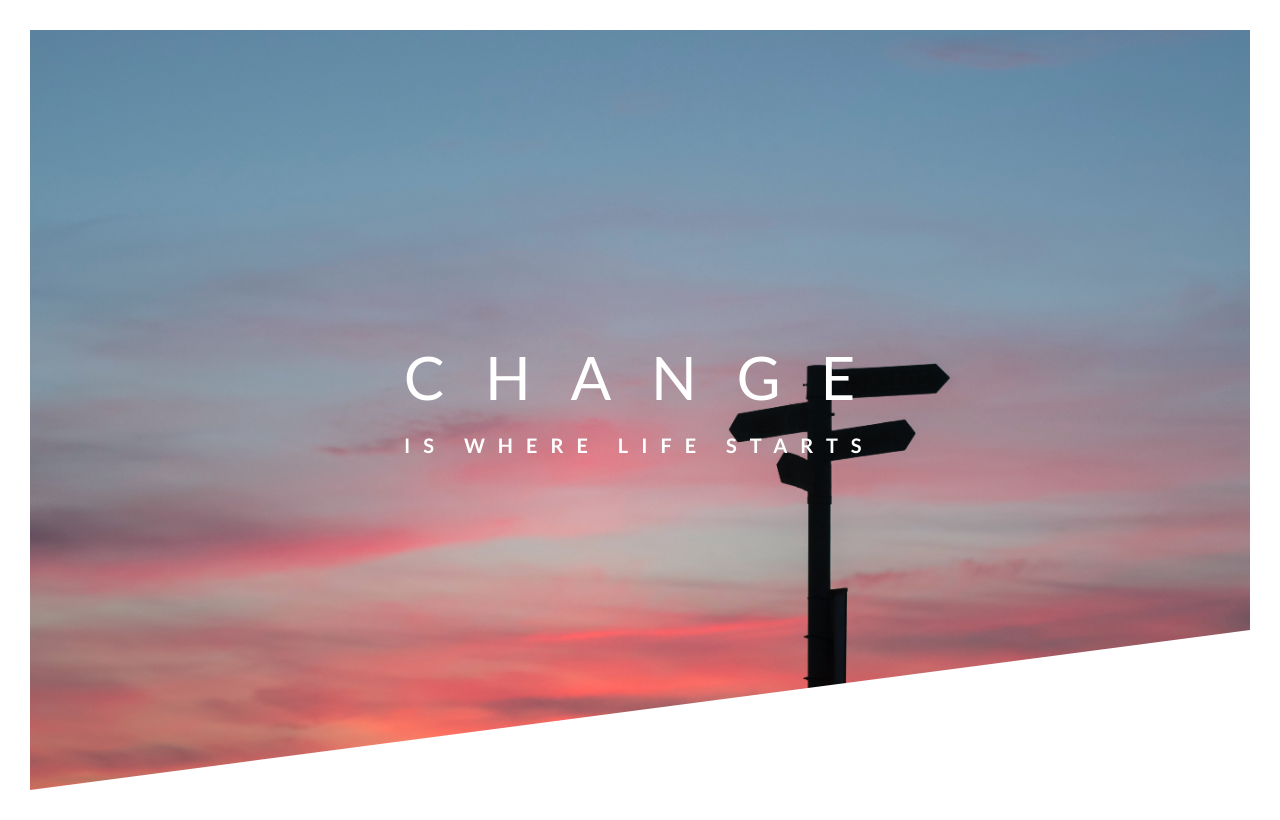
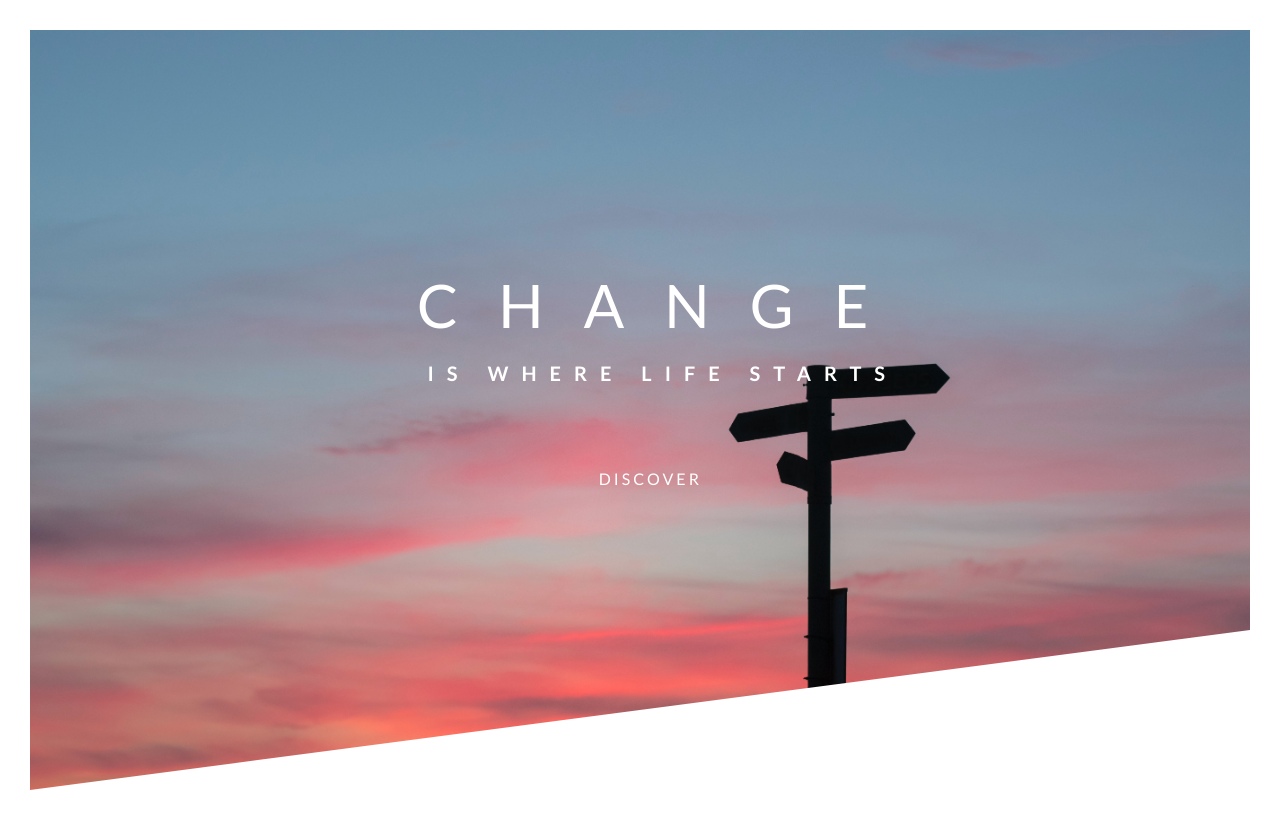
Before and after one commit to seaboyz/portfolio, a plain HTML site: page index.html in a window 1280 px wide. Drawn offline with Linux system fonts and the light colour scheme.

Commit message:
Add discover button

```diff
--- a/css/style.css
+++ b/css/style.css
@@ -1,11 +1,3 @@
-/*
-COLORS:
-
-Light green: #7ed56f
-Medium green: #55c57a
-Dark green: #28b485
- */
-
 * {
     margin: 0;
     padding: 0;
@@ -48,11 +40,14 @@ body {
     top: 50%;
     left: 50%;
     transform: translate(-48%, -61.8%);
+    text-align: center;
 }
 
 .heading-primary {
     color: #fff;
     text-transform: uppercase;
+    margin-bottom: 60px;
+    padding-left: 25px;
 }
 
 .heading-primary-main {
@@ -92,7 +87,7 @@ body {
     }
     100% {
         opacity: 100%;
-        transform: translate(0);
+        transform: translate(0px);
     }
 }
 @keyframes moveInRight {
@@ -109,3 +104,49 @@ body {
         transform: translate(0);
     }
 }
+
+@keyframes moveInOut {
+    0% {
+        opacity: 0;
+        transform: translateY(-10px);
+        box-shadow: 0 10px 20px rgba(0, 0, 0, 0.2);
+    }
+    50% {
+        opacity: 80%;
+        transform: translateY(2px);
+        box-shadow: 0 5px 10px rgba(0, 0, 0, 0.2);
+    }
+    100% {
+    }
+}
+
+.btn:link,
+.btn:visited {
+    animation-name: moveInOut;
+    animation-duration: 5s;
+    animation-timing-function: ease-out;
+    letter-spacing: 3px;
+    font-weight: 400;
+    text-transform: uppercase;
+    text-decoration: none;
+    padding: 15px 40px;
+    display: inline-block;
+    border-radius: 100px;
+    transition: all 0.5s;
+    position: relative;
+}
+
+.btn:hover {
+    transform: translateY(-3px);
+    box-shadow: 0 10px 20px rgba(0, 0, 0, 0.2);
+    background-color: rgba(255, 255, 255, 0.1);
+}
+
+.btn:active {
+    transform: translateY(-1px);
+    box-shadow: 0 5px 10px rgba(0, 0, 0, 0.2);
+}
+
+.btn-white {
+    color: #fff;
+}
--- a/index.html
+++ b/index.html
@@ -13,7 +13,7 @@
         <link rel="stylesheet" href="css/style.css" />
         <link rel="shortcut icon" type="image/png" href="img/favicon.png" />
 
-        <title>Natours | Exciting tours for adventurous people</title>
+        <title>Change | is where life starts</title>
     </head>
     <body>
         <header class="header">
@@ -28,6 +28,8 @@
                         >is where life starts</span
                     >
                 </h1>
+
+                <a href="#" class="btn btn-white">Discover</a>
             </div>
         </header>
     </body>
```
